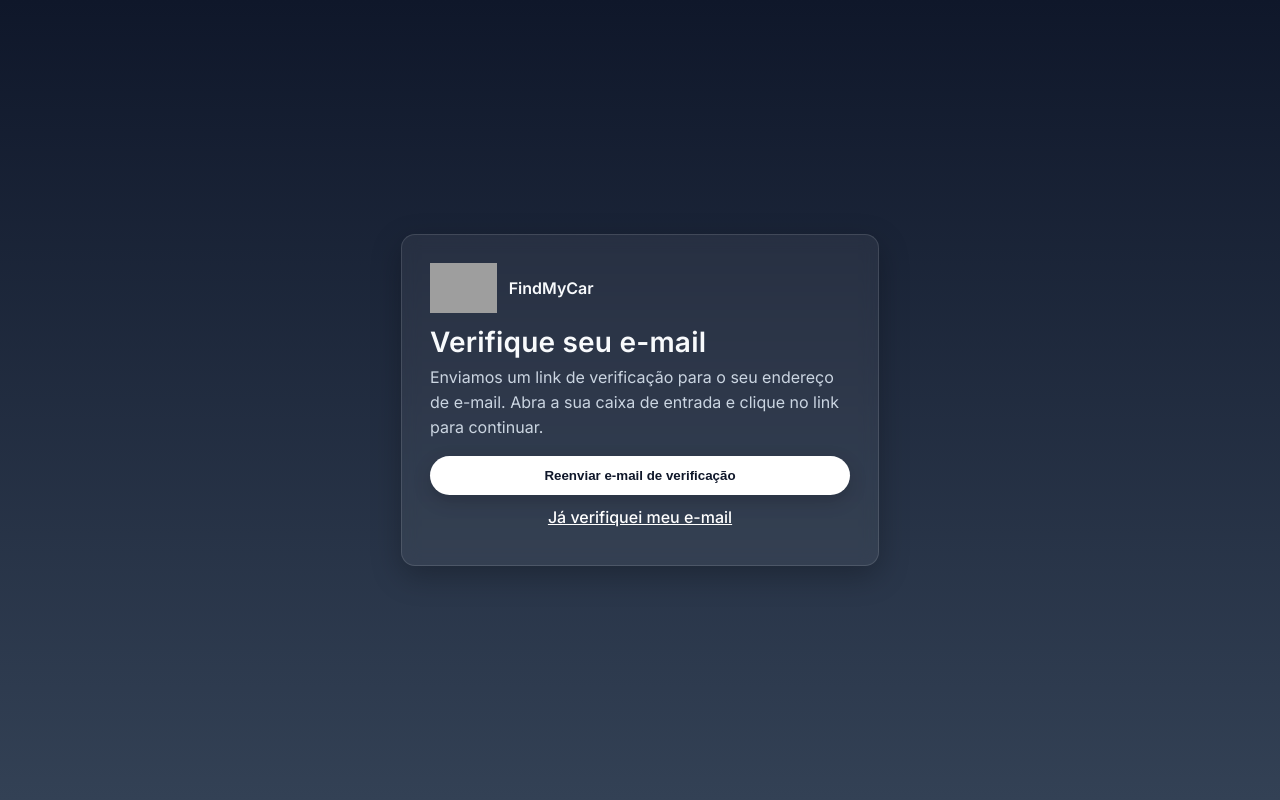
After one commit to Gizetto61/FindMyCar, a Flask app: page /verify-email in a window 1280 px wide. The commit adds this page. Run offline with Flask 3, Linux system fonts and the light colour scheme; parts of the project's set-up code (start-up, migrations or seed data) failed here and were passed over; grey boxes are pictures that could not be loaded.

Commit message:
Finalizando conexão com auth0 e adicionando página de verificação de email

```diff
--- a/Main/app.py
+++ b/Main/app.py
@@ -1,36 +1,89 @@
-from flask import Flask, render_template, redirect, url_for, request, jsonify, session, flash
+from flask import Flask, render_template, redirect, url_for, request, jsonify, session, flash, abort
 import mysql.connector
 from authlib.integrations.flask_client import OAuth
-from os import environ as env
+import os
+import requests, jwt
 from dotenv import find_dotenv, load_dotenv
 from urllib.parse import quote_plus, urlencode
+
 
 ENV_FILE = find_dotenv()
 if ENV_FILE:
     load_dotenv(ENV_FILE)
 
+from m2m_auth0 import get_management_token
+
+AUTH0_DOMAIN   = os.getenv("AUTH0_DOMAIN")
+REDIRECT_SECRET = os.getenv("REDIRECT_SECRET")
+
 app = Flask(__name__)
-app.secret_key = env.get("APP_SECRET_KEY")
+app.secret_key = os.getenv("APP_SECRET_KEY")
 
 oauth = OAuth(app)
 oauth.register(
     name = 'google',
-    client_id=env.get("AUTH0_CLIENT_ID"),
-    client_secret=env.get("AUTH0_CLIENT_SECRET"),
+    client_id=os.getenv("AUTH0_CLIENT_ID"),
+    client_secret=os.getenv("AUTH0_CLIENT_SECRET"),
     client_kwargs={
         "scope": "openid profile email",
     },
-    server_metadata_url=f'https://{env.get("AUTH0_DOMAIN")}/.well-known/openid-configuration'
+    server_metadata_url=f'https://{AUTH0_DOMAIN}/.well-known/openid-configuration'
 )
+
+@app.get("/verify-email")
+def verify_email():
+    return render_template("verify_email.html")
+
+@app.post("/api/auth0/resend-verification")
+def resend_verification():
+    data = request.get_json(silent=True) or {}
+    session_token = data.get("session_token")
+    if not session_token:
+        return jsonify(error="missing_session_token"), 400
+
+    # valida token assinado pela Action
+    try:
+        payload = jwt.decode(session_token, REDIRECT_SECRET, algorithms=["HS256"])
+    except Exception:
+        return jsonify(error="invalid_session_token"), 401
+
+    user_id = payload.get("user_id")
+    if not user_id:
+        return jsonify(error="missing_user_id"), 400
+
+    # token M2M
+    try:
+        token = get_management_token()
+    except Exception as e:
+        return jsonify(error="m2m_token_error", detail=str(e)), 502
+
+    # chama Management API
+    try:
+        r = requests.post(
+            f"https://{AUTH0_DOMAIN}/api/v2/jobs/verification-email",
+            json={"user_id": user_id},
+            headers={"Authorization": f"Bearer {token}", "Content-Type": "application/json"},
+            timeout=10
+        )
+        # propaga a resposta da Management API em JSON
+        # (se não for JSON, devolve texto mesmo)
+        try:
+            body = r.json()
+            return jsonify(body), r.status_code
+        except ValueError:
+            return (r.text, r.status_code, {"Content-Type": "application/json"})
+    except requests.RequestException as e:
+        return jsonify(error="auth0_request_failed", detail=str(e)), 502
+
 
 
 def get_carros():
     conn = mysql.connector.connect(
-        host=env.get("MYSQL_HOST"),
-        port=env.get("MYSQL_PORT"),
-        user=env.get("MYSQL_USER"),
-        password=env.get("MYSQL_PASSWORD"),
-        database=env.get("MYSQL_DATABASE")
+        host=os.getenv("MYSQL_HOST"),
+        port=os.getenv("MYSQL_PORT"),
+        user=os.getenv("MYSQL_USER"),
+        password=os.getenv("MYSQL_PASSWORD"),
+        database=os.getenv("MYSQL_DATABASE")
     )
     cursor = conn.cursor(dictionary=True)
     cursor.execute("SELECT * FROM Carro")
@@ -52,9 +105,10 @@ def home():
 def start():
     return render_template("homepage.html")
 
-@app.route("/cadastro")
-def cadastro():
-    return redirect(url_for("login"))
+@app.route("/signup")
+def signup():
+    redirect_uri = url_for('authorize', _external=True)
+    return oauth.google.authorize_redirect(redirect_uri, screen_hint='signup')
 
 @app.route('/login')
 def login():
@@ -63,8 +117,12 @@ def login():
 
 @app.route('/authorize')
 def authorize():
+    # Se o Auth0 negou o login, vem com ?error=access_denied
+    if request.args.get("error"):
+        return "<h1>Erro!</h1>"  # sua homepage "/"
+
+    # Se não há erro, processa normalmente
     token = oauth.google.authorize_access_token()
-    #print(token['userinfo'])
     session['user'] = token['userinfo']
     return redirect(url_for('questionario'))
 
@@ -73,12 +131,12 @@ def logout():
     session.clear()
     return redirect(
         "https://"
-        + env.get("AUTH0_DOMAIN")
+        + os.getenv("AUTH0_DOMAIN")
         + "/v2/logout?"
         + urlencode(
             {
                 "returnTo": url_for("start", _external=True),
-                "client_id": env.get("AUTH0_CLIENT_ID"),
+                "client_id": os.getenv("AUTH0_CLIENT_ID"),
             },
             quote_via=quote_plus,
         )
--- /dev/null
+++ b/Main/m2m_auth0.py
@@ -0,0 +1,34 @@
+# m2m_auth0.py
+import os, time, requests
+
+AUTH0_DOMAIN     = os.getenv("AUTH0_DOMAIN")
+M2M_CLIENT_ID    = os.getenv("M2M_CLIENT_ID")
+M2M_CLIENT_SECRET= os.getenv("M2M_CLIENT_SECRET")
+
+if not (AUTH0_DOMAIN and M2M_CLIENT_ID and M2M_CLIENT_SECRET):
+    raise RuntimeError("Faltam AUTH0_DOMAIN / M2M_CLIENT_ID / M2M_CLIENT_SECRET.")
+
+_token_cache = {"value": None, "exp": 0}
+
+def get_management_token():
+    # cache de token (folga 60s)
+    now = time.time()
+    if _token_cache["value"] and (_token_cache["exp"] - 60) > now:
+        return _token_cache["value"]
+
+    resp = requests.post(
+        f"https://{AUTH0_DOMAIN}/oauth/token",
+        json={
+            "client_id": M2M_CLIENT_ID,
+            "client_secret": M2M_CLIENT_SECRET,
+            "audience": f"https://{AUTH0_DOMAIN}/api/v2/",
+            "grant_type": "client_credentials"
+        },
+        timeout=10
+    )
+    resp.raise_for_status()
+    data = resp.json()
+
+    _token_cache["value"] = data["access_token"]
+    _token_cache["exp"]   = now + data.get("expires_in", 3600)
+    return _token_cache["value"]
--- a/Main/templates/homepage.html
+++ b/Main/templates/homepage.html
@@ -39,7 +39,7 @@
         </svg>
         Login
       </a>
-      <a href="/login" class="border border-white rounded-full px-4 py-2 text-white text-base hover:bg-white hover:text-indigo-600 transition focus:outline-none focus:ring-2 focus:ring-indigo-400">Cadastre-se</a>
+      <a href="/signup" class="border border-white rounded-full px-4 py-2 text-white text-base hover:bg-white hover:text-indigo-600 transition focus:outline-none focus:ring-2 focus:ring-indigo-400">Cadastre-se</a>
     </div>
   </div>
 </nav>
--- /dev/null
+++ b/Main/templates/verify_email.html
@@ -0,0 +1,146 @@
+<!doctype html>
+<html lang="pt-BR">
+<head>
+  <meta charset="utf-8" />
+  <meta name="viewport" content="width=device-width,initial-scale=1" />
+  <title>Verifique seu e-mail</title>
+  <link rel="preconnect" href="https://fonts.gstatic.com" crossorigin>
+  <link href="https://fonts.googleapis.com/css2?family=Inter:wght@400;500;600&display=swap" rel="stylesheet">
+  <style>
+  /* Paleta e tipografia no estilo do mock */
+  :root{
+    --bg-start:#0f172a;     /* azul-noite */
+    --bg-end:#334155;       /* slate azulado */
+    --text:#f8fafc;         /* quase branco */
+    --muted:#cbd5e1;        /* cinza claro */
+    --card:rgba(255,255,255,0.06); /* efeito glass */
+    --card-border:rgba(255,255,255,0.12);
+    --radius:14px;
+    --btn-bg:#ffffff;       /* botão branco tipo pílula */
+    --btn-text:#0f172a;     /* texto escuro no botão */
+  }
+
+  /* Base */
+  html,body{
+    height:100%;
+    margin:0;
+    background:linear-gradient(180deg,var(--bg-start),var(--bg-end));
+    font-family:Inter, system-ui, -apple-system, Segoe UI, Roboto, Arial, sans-serif;
+    color:var(--text);
+  }
+
+/* Mantém o padding, mas evita overflow */
+.wrap{
+  min-height: calc(100svh - 48px);
+  min-height: calc(100dvh - 48px);
+  min-height: calc(100vh  - 48px);
+  display: grid;
+  place-items: center;
+  padding: 24px;
+}
+
+
+  .box{
+    width:100%;
+    max-width:420px;
+    background:var(--card);
+    border:1px solid var(--card-border);
+    border-radius:var(--radius);
+    box-shadow:0 10px 30px rgba(0,0,0,.25);
+    backdrop-filter:blur(8px);
+    -webkit-backdrop-filter:blur(8px);
+    padding:28px;
+    animation:fadeIn .25s ease-out;
+  }
+
+  .logo{display:flex;gap:12px;align-items:center;margin-bottom:12px}
+  .logo img{height:50px;width:auto;}
+
+  h1{
+    font-size:28px;
+    font-weight:700;
+    margin:8px 0 6px;
+    color:var(--text);
+    letter-spacing:.2px;
+  }
+
+  p{color:var(--muted);line-height:1.55;margin:0 0 16px}
+
+  .btn{
+    width:100%;
+    border:0;
+    border-radius:9999px;       /* pílula */
+    padding:12px 16px;
+    font-weight:600;
+    background:var(--btn-bg);
+    color:var(--btn-text);
+    cursor:pointer;
+    box-shadow:0 6px 18px rgba(0,0,0,.18);
+    transition:transform .08s ease, box-shadow .12s ease, opacity .12s ease;
+  }
+  .btn:hover{ transform:translateY(-1px); box-shadow:0 10px 22px rgba(0,0,0,.22); }
+  .btn:active{ transform:translateY(0); box-shadow:0 6px 18px rgba(0,0,0,.18); }
+  .btn:focus{ outline:2px solid rgba(255,255,255,.6); outline-offset:2px; }
+  .btn[disabled]{opacity:.6;cursor:not-allowed}
+
+  .link{
+    display:block;
+    text-align:center;
+    margin-top:12px;
+    color:#ffffff;
+    text-decoration:underline;
+    font-weight:500;
+  }
+  .link:focus{ outline:2px solid rgba(255,255,255,.6); outline-offset:2px; }
+
+  .hint{font-size:13px;color:var(--muted);margin-top:10px}
+
+  @keyframes fadeIn { from{opacity:0; transform:translateY(4px);} to{opacity:1; transform:none;} }
+</style>
+
+</head>
+<body>
+  <div class="wrap">
+    <div class="box">
+      <div class="logo">
+        <img src="https://i.ibb.co/7x6b9cvj/logo-findmycar.png" alt="-" />
+        <strong>FindMyCar</strong>
+      </div>
+      <h1>Verifique seu e-mail</h1>
+      <p>Enviamos um link de verificação para o seu endereço de e-mail. Abra a sua caixa de entrada e clique no link para continuar.</p>
+      <button class="btn" id="resend">Reenviar e-mail de verificação</button>
+      <a class="link" id="verified">Já verifiquei meu e-mail</a>
+      <div class="hint" id="msg"></div>
+    </div>
+  </div>
+
+  <script>
+    const params = new URLSearchParams(location.search);
+    const state = params.get('state');
+    const session_token = params.get('session_token'); // fornecido pela Action
+    const auth0Domain = 'dev-0r0rwu1kzx3qe2rz.us.auth0.com'; // ex: 'minha-tenant.us.auth0.com'
+
+    document.getElementById('resend').onclick = async (e) => {
+      e.target.disabled = true;
+      document.getElementById('msg').textContent = 'Enviando...';
+      try {
+        const r = await fetch('/api/auth0/resend-verification', {
+          method: 'POST',
+          headers: {'content-type':'application/json'},
+          body: JSON.stringify({ session_token })
+        });
+        if (!r.ok) throw new Error('Falha ao enviar');
+        document.getElementById('msg').textContent = 'E-mail reenviado! Confira sua caixa de entrada.';
+      } catch (err) {
+        document.getElementById('msg').textContent = 'Não foi possível reenviar. Tente novamente em instantes.';
+        e.target.disabled = false;
+      }
+    };
+
+    document.getElementById('verified').onclick = () => {
+      // retorna à Auth0 p/ concluir o login
+      location.href = `https://${auth0Domain}/continue?state=${encodeURIComponent(state)}`;
+    };
+  </script>
+</body>
+</html>
```
